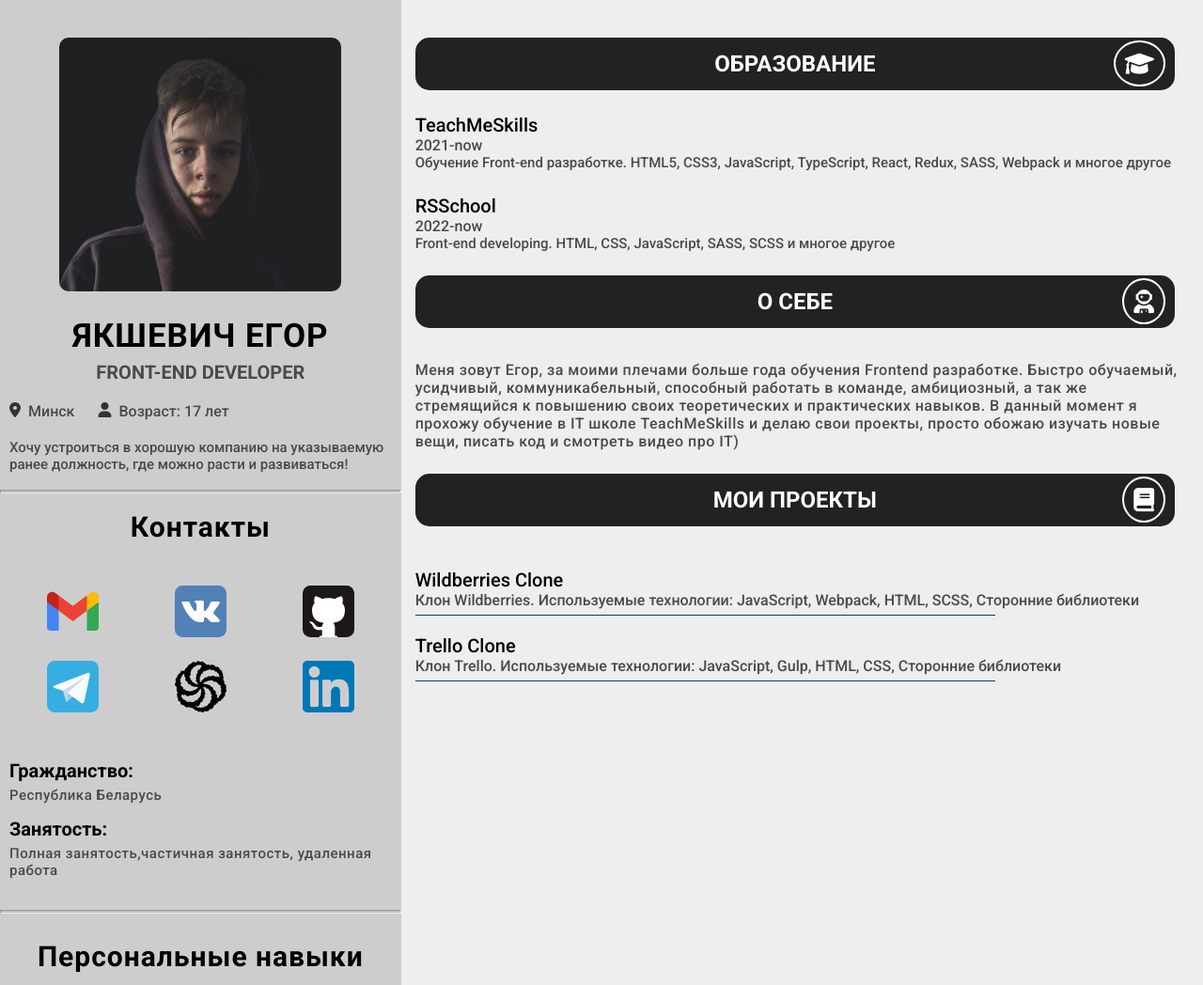
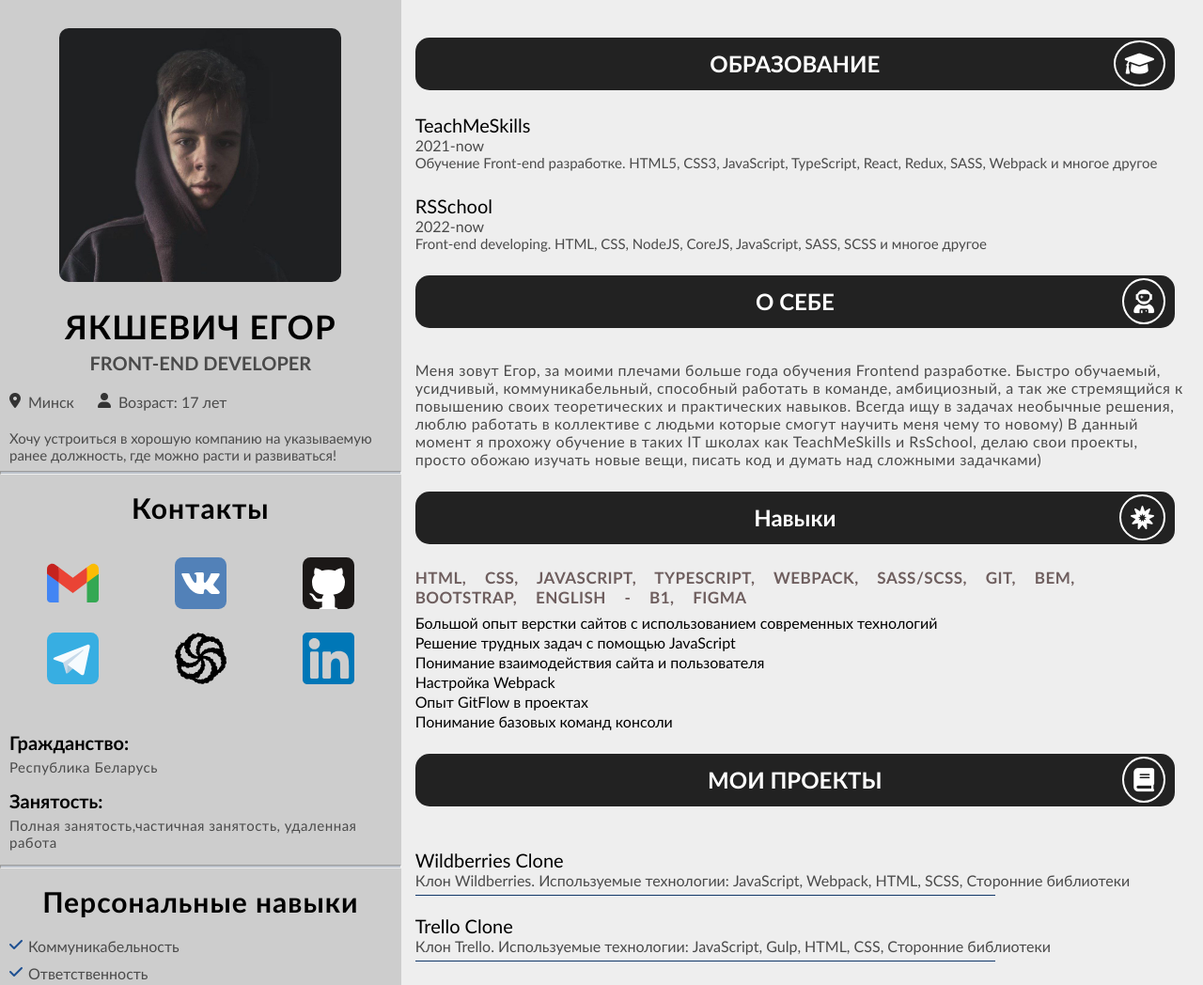
Before and after one commit to AbzMijon/Resume, a plain HTML site: page index.html in a window 1280 px wide. Shown: the top 1048 px of the page at 94% size. Drawn offline with Linux system fonts and the light colour scheme.

Commit message:
finished work

```diff
--- a/index.html
+++ b/index.html
@@ -6,9 +6,6 @@
     <meta http-equiv="X-UA-Compatible" content="IE=edge">
     <meta name="viewport" content="width=device-width, initial-scale=1.0">
     <title>My resume</title>
-    <link rel="preconnect" href="https://fonts.googleapis.com">
-    <link rel="preconnect" href="https://fonts.gstatic.com" crossorigin>
-    <link href="https://fonts.googleapis.com/css2?family=Roboto:wght@500;700&display=swap" rel="stylesheet">
     <link rel="stylesheet" href="./fontawesome/css/all.min.css">
     <link rel="stylesheet" href="./style.css">
 </head>
@@ -28,31 +25,35 @@
                 </div>
                 <p class="right__expectation">Хочу устроиться в хорошую компанию на указываемую ранее должность, где
                     можно расти и развиваться!</p>
-                </div>
-                <hr class="left__skills-line">
+            </div>
+            <hr class="left__skills-line">
             <section class="contacts">
                 <h3 class="left__contacts">Контакты</h3>
 
                 <div class="container--left">
                     <ul class="left__contact-list">
-                        <li class="left__contact-item"><a href="mailto:egoraksevic@gmail.com"
+                        <li class="left__contact-item"><a target="_blank" href="mailto:egoraksevic@gmail.com"
                                 class="left__contact-link">
                                 <img src="./images/gmail.svg" alt="logo" class="left__contact-logo">
                             </a></li>
-                        <li class="left__contact-item"><a href="https://vk.com/abzmijon" class="left__contact-link">
+                        <li class="left__contact-item"><a target="_blank" href="https://vk.com/abzmijon"
+                                class="left__contact-link">
                                 <img src="./images/vk.svg" alt="logo" class="left__contact-logo">
                             </a></li>
-                        <li class="left__contact-item"><a href="https://github.com/AbzMijon" class="left__contact-link">
+                        <li class="left__contact-item"><a target="_blank" href="https://github.com/AbzMijon"
+                                class="left__contact-link">
                                 <img src="./images/github.svg" alt="logo" class="left__contact-logo">
                             </a></li>
-                        <li class="left__contact-item"><a href="https://t.me/Abz_mijon" class="left__contact-link">
+                        <li class="left__contact-item"><a target="_blank" href="https://t.me/Abz_mijon"
+                                class="left__contact-link">
                                 <img src="./images/telegram.svg" alt="logo" class="left__contact-logo">
                             </a></li>
-                        <li class="left__contact-item"><a href="https://www.codewars.com/users/AbzMijon"
+                        <li class="left__contact-item"><a target="_blank" href="https://www.codewars.com/users/AbzMijon"
                                 class="left__contact-link">
                                 <img src="./images/codewars.svg" alt="logo" class="left__contact-logo">
                             </a></li>
-                        <li class="left__contact-item"><a href="https://www.linkedin.com/in/egor-yakshevich-525171242/"
+                        <li class="left__contact-item"><a target="_blank"
+                                href="https://www.linkedin.com/in/egor-yakshevich-525171242/"
                                 class="left__contact-link">
                                 <img src="./images/linkedin.svg" alt="logo" class="left__contact-logo">
                             </a></li>
@@ -85,17 +86,18 @@
                     <div class="right__name-block">
                         <h4 class="right__title">ОБРАЗОВАНИЕ<i class="fa-solid fa-graduation-cap"></i></h4>
                     </div>
-                    <a href="https://teachmeskills.by/" class="right__education">
+                    <a target="_blank" href="https://teachmeskills.by/" class="right__education">
                         <p>TeachMeSkills</p>
                     </a>
                     <p class="right__date-education">2021-now</p>
                     <p class="right__education-text">Обучение Front-end разработке. HTML5, CSS3, JavaScript, TypeScript,
                         React, Redux, SASS, Webpack и многое другое</p>
-                    <a href="https://rs.school/js/" class="right__education">
+                    <a target="_blank" href="https://rs.school/js/" class="right__education">
                         <p>RSSchool</p>
                     </a>
                     <p class="right__date-education">2022-now</p>
-                    <p class="right__education-text">Front-end developing. HTML, CSS, JavaScript, SASS, SCSS и многое
+                    <p class="right__education-text">Front-end developing. HTML, CSS, NodeJS, CoreJS, JavaScript, SASS,
+                        SCSS и многое
                         другое</p>
                 </section>
 
@@ -107,9 +109,29 @@
                     </div>
                     <p class="right__about">Меня зовут Егор, за моими плечами больше года обучения Frontend разработке.
                         Быстро обучаемый, усидчивый, коммуникабельный, способный работать в команде, амбициозный, а так
-                        же стремящийся к повышению своих теоретических и практических навыков. В данный момент я прохожу
-                        обучение в IT школе TeachMeSkills и делаю свои проекты, просто обожаю изучать новые вещи, писать
-                        код и смотреть видео про IT)</p>
+                        же стремящийся к повышению своих теоретических и практических навыков. Всегда ищу в задачах
+                        необычные решения, люблю работать в коллективе с людьми которые смогут научить меня чему то
+                        новому) В данный момент я прохожу
+                        обучение в таких IT школах как TeachMeSkills и RsSchool, делаю свои проекты, просто обожаю
+                        изучать новые вещи, писать
+                        код и думать над сложными задачками)</p>
+                </section>
+
+                <section class="skills">
+                    <div class="right__name-block">
+                        <h4 class="right__title">Навыки<i class="fa-solid fa-bahai"></i></h4>
+                    </div>
+                    <p class="skills__row">HTML, CSS, JavaScript, TypeScript, Webpack, SASS/SCSS, Git, BEM, Bootstrap,
+                        English - B1, Figma</p>
+                    <ul class="skills__list">
+                        <li class="skills__item">Большой опыт верстки сайтов с использованием современных технологий
+                        </li>
+                        <li class="skills__item">Решение трудных задач с помощью JavaScript</li>
+                        <li class="skills__item">Понимание взаимодействия сайта и пользователя</li>
+                        <li class="skills__item">Настройка Webpack</li>
+                        <li class="skills__item">Опыт GitFlow в проектах</li>
+                        <li class="skills__item">Понимание базовых команд консоли</li>
+                    </ul>
                 </section>
 
                 <section class="projects">
@@ -120,8 +142,8 @@
                     </div>
                     <ul class="right__project-list">
                         <li class="right__project-box">
-                            <a href="http://ec2-3-91-9-40.compute-1.amazonaws.com/" class="right__project-name"
-                                target="_blank">
+                            <a target="_blank" href="http://ec2-3-91-9-40.compute-1.amazonaws.com/"
+                                class="right__project-name" target="_blank">
                                 <p>Wildberries Clone</p>
                             </a>
                             <p class="right__project-subtitle">Клон Wildberries. Используемые технологии: JavaScript,
@@ -129,7 +151,8 @@
                             <div class="right__project-line"></div>
                         </li>
                         <li class="right__project-box">
-                            <a href="https://abzmijon.github.io/Trello/" class="right__project-name" target="_blank">
+                            <a target="_blank" href="https://abzmijon.github.io/Trello/" class="right__project-name"
+                                target="_blank">
                                 <p>Trello Clone</p>
                             </a>
                             <p class="right__project-subtitle">Клон Trello. Используемые технологии: JavaScript, Gulp,
--- a/style.css
+++ b/style.css
@@ -24,7 +24,7 @@ textarea {
 }
 
 body {
-    font-family: 'Roboto', sans-serif;
+    font-family: 'Gill Sans', 'Gill Sans MT', Calibri, 'Trebuchet MS', sans-serif;
 }
 
 a {
@@ -115,7 +115,7 @@ h4 > .fa-solid {
 
 .container--left {
     max-width: 430px;
-    padding: 10px;
+    padding: 0 10px;
     margin: 0 auto;
 }
 
@@ -233,9 +233,6 @@ h4 > .fa-solid {
     font-weight: normal;
 }
 
-.personal__list {
-}
-
 .personal__item {
     margin-top: 10px;
     color: #4A4A4A;
@@ -345,11 +342,24 @@ h4 > .fa-solid {
     color: #4A4A4A;
 }
 
+.skills__row {
+    color: #6e5e5e;
+    font-size: 17px;
+    letter-spacing: 0.5px;
+    font-weight: bold;
+    text-transform: uppercase;
+    margin-bottom: 7px;
+    word-spacing: 15px;
+}
+
+.skills__item + .skills__item {
+    margin-top: 2px;
+}
+
 .right__project-list {
     margin: 20px 0 30px 0;
 }
-.right__project-box {
-}
+
 .right__project-name {
     font-size: 20px;
     transition: 0.2s ease-in;
```
